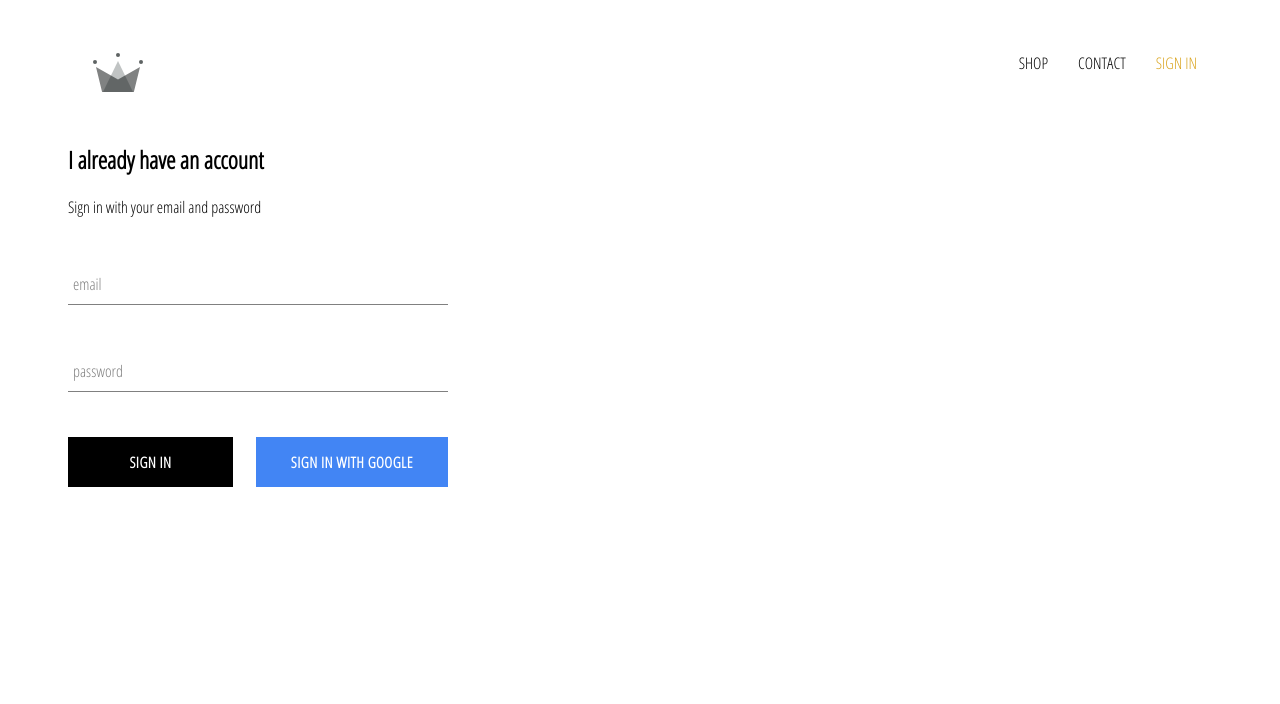
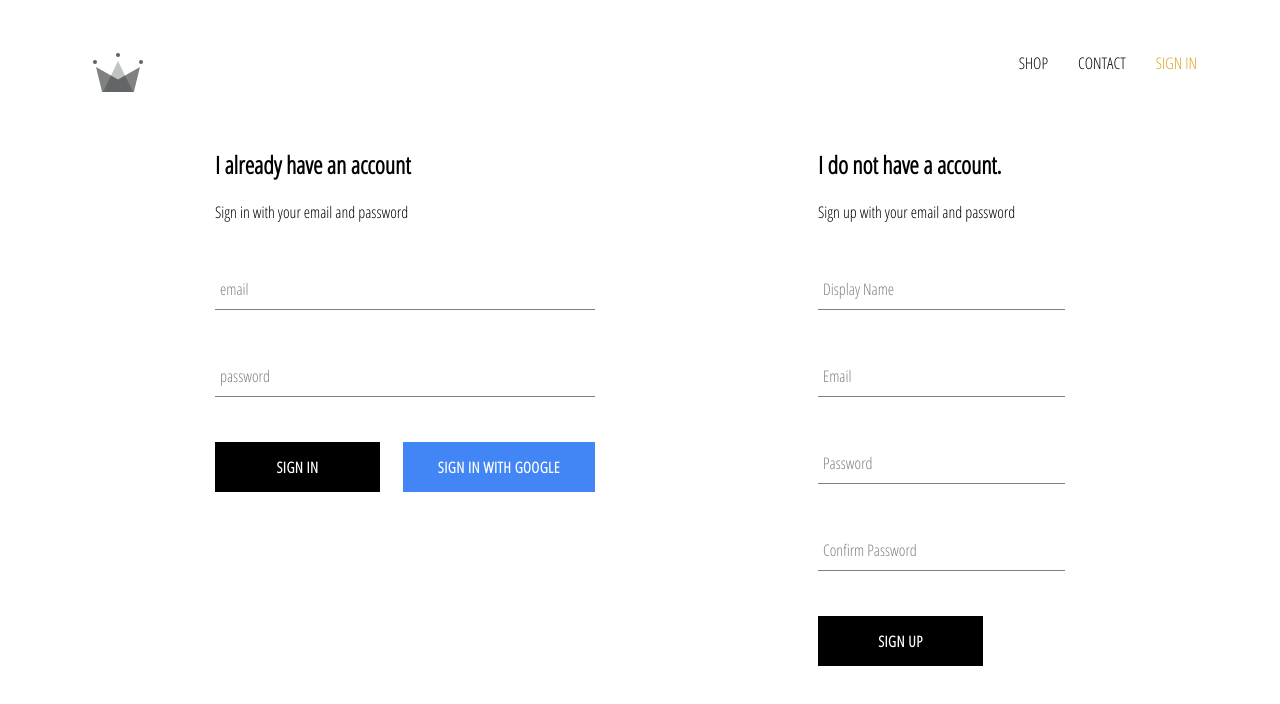
Before and after one commit to foyez/react-ecommerce-with-stripe-payment, a React (Create React App) app: page /auth in a window 1280 px wide. Shown: the top 704 px of the page. Built offline with nearby package versions, Linux system fonts and the light colour scheme; no server answers.

Commit message:
add signup auth using email & password

```diff
--- a/src/components/SignIn/SignIn.jsx
+++ b/src/components/SignIn/SignIn.jsx
@@ -52,8 +52,8 @@ class SignIn extends React.Component {
           />
 
           <div className="buttons">
-            <Button type='submit'>Sign in</Button>
-            <Button onClick={ signInWithGoogle } isGoogle>Sign in with Google</Button>
+            <Button>Sign in</Button>
+            <Button type='button' onClick={ signInWithGoogle } isGoogle>Sign in with Google</Button>
           </div>
         </form>
       </div>
--- /dev/null
+++ b/src/components/SignUp/SignUp.jsx
@@ -0,0 +1,98 @@
+import React from 'react';
+
+import Input from '../UI/Input/Input';
+import Button from '../UI/Button/Button';
+import './SignUp.scss';
+
+import { auth, createUserProfileDocument } from '../../firebase/firebase.utils';
+
+class SignUp extends React.Component {
+  constructor(props) {
+    super(props);
+
+    this.state = {
+      displayName: '',
+      email: '',
+      password: '',
+      confirmPassword: '',
+    };
+  }
+
+  handleSubmit = async e => {
+    e.preventDefault();
+
+    const { displayName, email, password, confirmPassword } = this.state;
+
+    if (password !== confirmPassword) {
+      alert("passwords don't match");
+      return;
+    }
+
+    try {
+      const { user } = await auth.createUserWithEmailAndPassword(email, password);
+      await createUserProfileDocument(user, { displayName });
+      this.setState({
+        displayName: '',
+        email: '',
+        password: '',
+        confirmPassword: '',
+      });
+    } catch (error) {
+      console.log(error);
+    }
+  };
+
+  handleChange = e => {
+    const { name, value } = e.target;
+    this.setState({ [name]: value });
+  };
+
+  render() {
+    const { displayName, email, password, confirmPassword } = this.state;
+
+    return (
+      <div className="sing-up">
+        <h2 className="title">I do not have a account.</h2>
+        <span>Sign up with your email and password</span>
+
+        <form onSubmit={ this.handleSubmit }>
+          <Input
+            type='text'
+            name='displayName'
+            value={ displayName }
+            onChange={ this.handleChange }
+            label='Display Name'
+            required
+          />
+          <Input
+            type='email'
+            name='email'
+            value={ email }
+            onChange={ this.handleChange }
+            label='Email'
+            required
+          />
+          <Input
+            type='password'
+            name='password'
+            value={ password }
+            onChange={ this.handleChange }
+            label='Password'
+            required
+          />
+          <Input
+            type='password'
+            name='confirmPassword'
+            value={ confirmPassword }
+            onChange={ this.handleChange }
+            label='Confirm Password'
+            required
+          />
+          <Button type='submit'>SIGN UP</Button>
+        </form>
+      </div>
+    );
+  }
+}
+
+export default SignUp;
--- /dev/null
+++ b/src/components/SignUp/SignUp.scss
@@ -0,0 +1,9 @@
+.sign-up {
+  display: flex;
+  flex-direction: column;
+  width: 380px;
+
+  .title {
+    margin: 10px 0;
+  }
+}
--- a/src/pages/Auth/Auth.jsx
+++ b/src/pages/Auth/Auth.jsx
@@ -2,10 +2,12 @@ import React from 'react';
 
 import './Auth.scss';
 import SignIn from '../../components/SignIn/SignIn';
+import SignUp from '../../components/SignUp/SignUp';
 
 const Auth = () => (
   <div className="auth">
     <SignIn />
+    <SignUp />
   </div>
 );
 
--- a/src/pages/Auth/Auth.scss
+++ b/src/pages/Auth/Auth.scss
@@ -0,0 +1,6 @@
+.auth {
+  width: 850px;
+  display: flex;
+  justify-content: space-between;
+  margin: 30px auto;
+}
```
